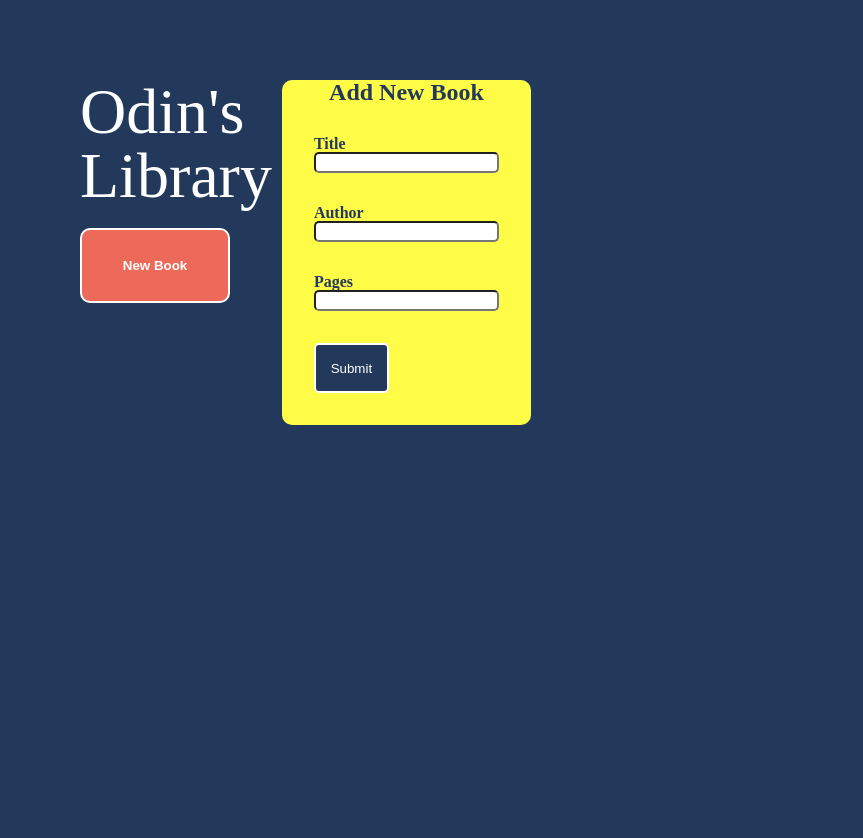
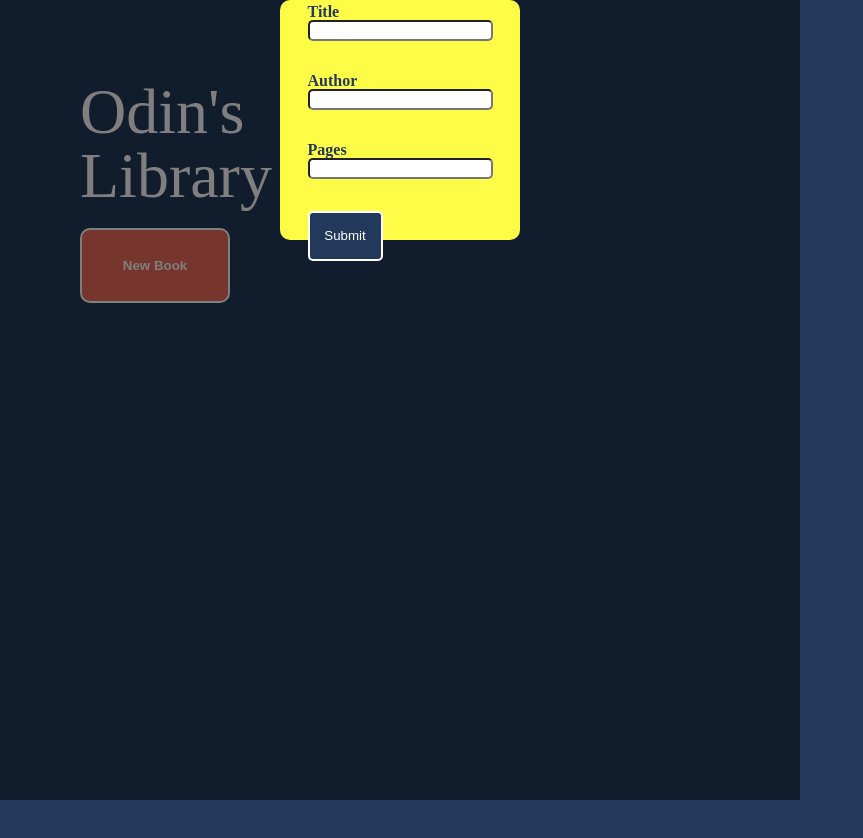
Before and after one commit to abstractdev/library, a plain HTML site: page index.html in a window 1280 px wide. Both pictures are taken after a click on the button "New Book". Shown: the whole page, without its empty margins (0-863 px from the left). Drawn offline with Linux system fonts and the light colour scheme.

Commit message:
click outside modal to close

```diff
--- a/library.js
+++ b/library.js
@@ -1,7 +1,12 @@
 const newBookBtn = document.querySelector(".newBookBtn");
 const closeButton = document.querySelector(".closeButton");
+const modalContainer = document.querySelector(".modal-container");
 const modal = document.querySelector("#modal");
 const form = document.querySelector("form");
+const formTitle = document.querySelector("#title");
+  const formAuthor = document.querySelector("#author");
+  const formPages = document.querySelector("#pages");
+  const libraryDiv = document.querySelector(".libraryDiv");
 
 class Book {
   constructor(title, author, pages, read) {
@@ -21,11 +26,6 @@ class Library {
 const library = new Library();
 
 function addBooks() {
-  const formTitle = document.querySelector("#title");
-  const formAuthor = document.querySelector("#author");
-  const formPages = document.querySelector("#pages");
-  const libraryDiv = document.querySelector(".libraryDiv");
-
   //create userBook object and push into myLibrary array
   let userBook = new Book(
     formTitle.value,
@@ -100,17 +100,22 @@ function addBooks() {
 
   removeButton.addEventListener("click", function (e) {
     e.preventDefault();
-
     //removes the book from myLibrary
-    let indexToRemove = parseInt(removeButton.dataset.index);
-    library.myLibrary.splice(indexToRemove, 1);
-
-    //removes the div from the page
-    if (removeButton.dataset.index === userBookDiv.dataset.index) {
-      userBookDiv.remove();
+const deleteBookFromLibrary = (() => {
+  library.myLibrary.forEach((e) => {
+    if(library.myLibrary.indexOf(e) === parseInt(removeButton.dataset.index)) {
+      library.myLibrary.splice(e, 1)
     }
-  });
-
+  })
+})()
+//removes the div from the page
+const deleteBookFromDisplay = (() => {
+  if (removeButton.dataset.index === userBookDiv.dataset.index) {
+    userBookDiv.remove();
+    console.log(library.myLibrary);
+  }
+})()
+});
   //display book data in div
   userBookDivTitle.textContent = "Title:";
   userBookDivAuthor.textContent = "Author:";
@@ -135,21 +140,29 @@ function addBooks() {
 }
 
 function toggleDiv() {
-  modal.classList.toggle("toggle");
+  modal.classList.add("show");
 }
 
 //eventlisteners
 newBookBtn.addEventListener("click", function () {
-  toggleDiv();
+  modal.classList.add("show");
+  modalContainer.classList.add("show");
 });
 
-closeButton.addEventListener("click", function () {
-  toggleDiv();
-});
+// closeButton.addEventListener("click", function () {
+//   toggleDiv();
+// });
 
 form.addEventListener("submit", function (e) {
-  toggleDiv();
   e.preventDefault();
+  modal.classList.remove("show");
+  modalContainer.classList.remove("show");
   addBooks();
   form.reset();
 });
+
+window.onclick = function (event) {
+  if (event.target === modalContainer) {
+    modalContainer.classList.remove("show");
+  }
+};
--- a/style.css
+++ b/style.css
@@ -104,6 +104,8 @@ body {
   line-height: 1;
   background: #23395B;
   overflow: hidden;
+  width: 100vw;
+  height: 100vh;
 }
 ol,
 ul {
@@ -136,7 +138,7 @@ h1 {
   display: grid;
   grid-template-columns: 1fr 1fr 4fr;
   height: 100vh;
-  width: 1000px;
+  max-width: 100vw;
   padding: 5rem;
   gap: 10px;
 }
@@ -144,36 +146,33 @@ h1 {
 .left-container {
   grid-column: 1 / 2;
   display: flex;
-  height: 100vh;
-  max-width: 400px;
   flex-direction: column;
   gap: 20px;
 
 }
 
 .modal {
-  grid-column: 2 / 3;
-  display: grid;
+  width: 30%;
+  height: 30%;
   display: flex;
   flex-direction: column;
   background-color: #FFFC47;
-  width: 100%;
-  max-height: 500px;
-  grid-template-columns: 1fr 4fr 1fr;
-  grid-template-rows: 1fr 1fr;
+  justify-content: center;
+  align-items: center;
   border-radius: 10px;
   visibility: hidden;
   justify-content: center;
+  position: absolute;
 }
 
-.toggle {
+.show {
   visibility: visible;
 }
 
-.close-btn-container {
+/* .close-btn-container {
   position: relative;
-  bottom: 80px;
-  right: 10px;
+  top: 10px;
+  right: 20px;
   align-self:flex-end;
   justify-self: center;
 }
@@ -186,36 +185,27 @@ h1 {
   font-size: 1.5rem;
   font-weight: 900;
   color: #23395B;
-}
+} */
 
 .modal-title {
-  grid-column: 2 / 3;
-  grid-row: 1 / 2;
   font-size: 1.5rem;
   font-weight: bold;
-  justify-content: center;
-  align-items: center;
   color: #23395B;
-  width: 100%;
   font-size: 1.5rem;
   font-weight: 900;
-  align-self: center;
-  justify-self: center;
   text-align: center;
 
 }
 
 form {
   display: flex;
-  grid-column: 2 / 3;
-  grid-row: 2 / 3;
   max-width: 500px;
   width: 60%;
   padding: 2rem;
   color: #23395B;
   font-weight: 900;
   align-items: center;
-  justify-self: center;
+  justify-content: center;
 }
 
 .form-container {
@@ -236,11 +226,11 @@ input {
 }
 
 .author-container {
-  grid-column: 2 / 3;
+  display: flex;
+  flex-direction: column;
 }
 
 .pages-container {
-  grid-column: 2 / 3;
   display: flex;
   flex-direction: column;
 }
@@ -254,6 +244,7 @@ input {
   color: white;
   font-weight: 900;
   border: 2px solid white;
+  cursor: pointer;
 }
 
 .modal-bottom {
@@ -380,3 +371,26 @@ input {
   font-size: .5rem;
   align-items: center;
 }
+
+.modal-container {
+  display: flex;
+  align-items: flex-start;
+  justify-content: center;
+  position: fixed;
+  top: 0;
+  left: 0;
+  height: 100vh;
+  width: 100vh;
+  background-color: rgba(0, 0, 0, 0.5);
+  pointer-events: none;
+  display: none;
+}
+
+.modal-container.show {
+  display: flex;
+  pointer-events: auto;
+}
+
+.removeButton {
+  cursor: pointer;
+}
```
